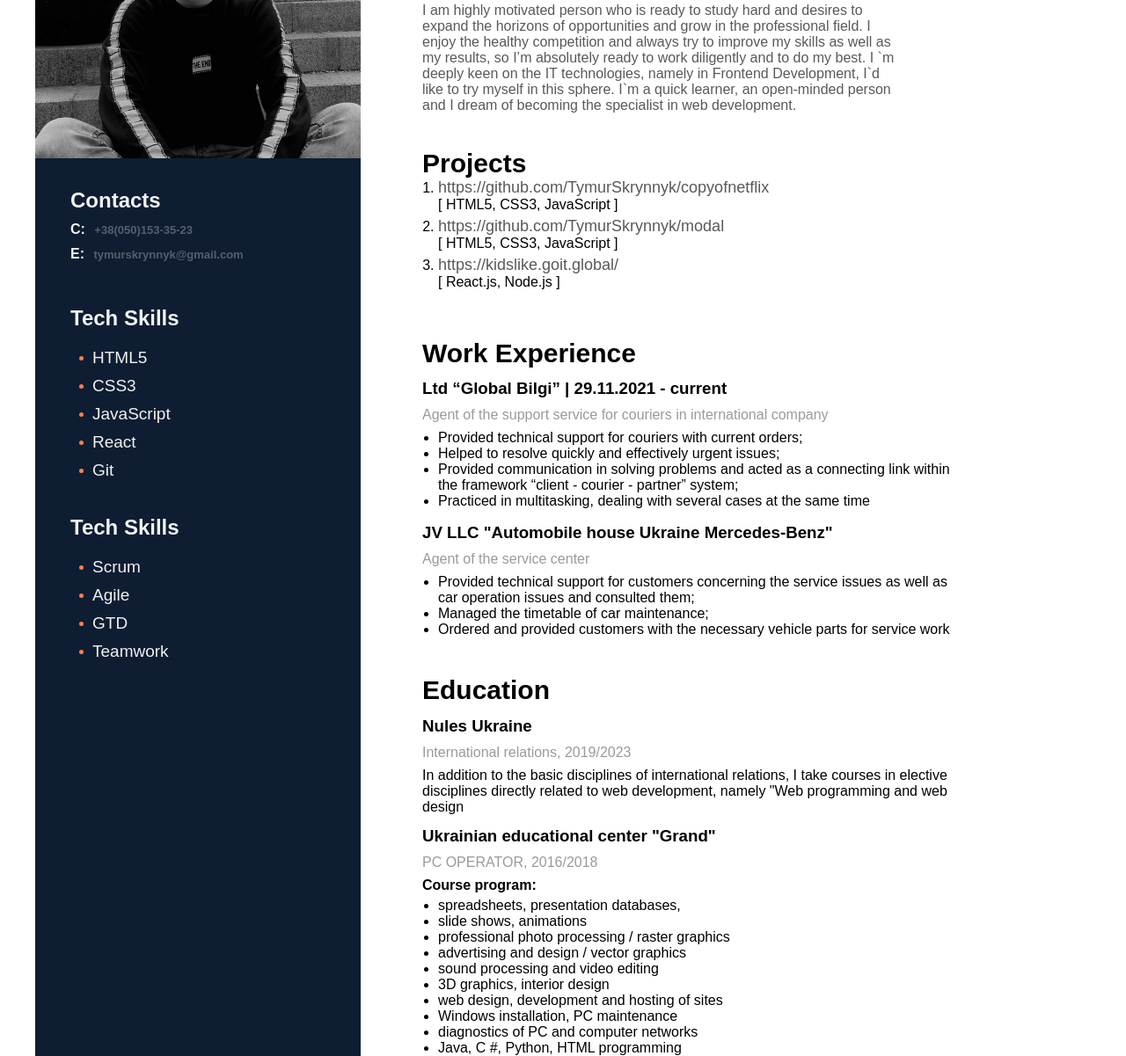
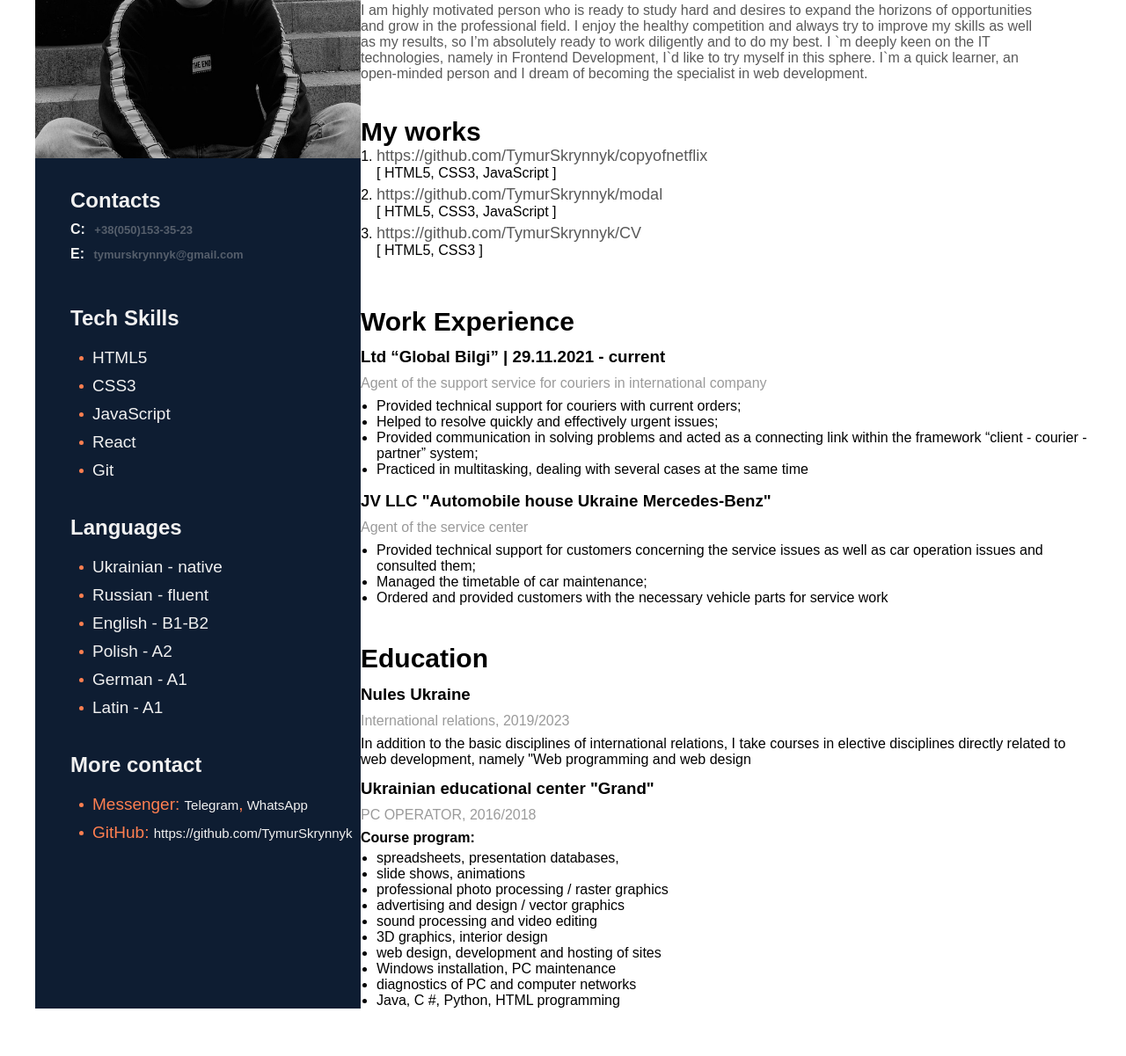
Before and after one commit to TymurSkrynnyk/CV, a plain HTML site: page index.html in a window 1280 px wide. Shown: the part 220-1421 px from the top of the page at 88% size. After the commit the page ends 1367 px from the top, so only its background shows below. Drawn offline with Linux system fonts and the light colour scheme.

Commit message:
add media

```diff
--- a/css/main.css
+++ b/css/main.css
@@ -7,6 +7,7 @@ body {
   display: block;
   font-family: Arial, Helvetica, sans-serif;
   font-size: 16px;
+  overflow-x: hidden;
 }
 
 .wrapper {
@@ -79,12 +80,24 @@ body {
   font-size: 13px;
 }
 
+
+.contact {
+  margin-top: 40px;
+}
+
+.contact li {
+  color: coral;
+}
+
+.contact a {
+  text-decoration: none;
+  color: #f1f1f1;
+  font-size: 15px;
+}
+
 /* Content */
 
-.content {
-  margin-left: 70px;
-  width: 600px;
-}
+
 
 .about {
   margin-top: 100px;
@@ -169,3 +182,40 @@ body {
   font-size: 16px;
   margin-bottom: 5px;
 }
+
+/* @Media */
+@media (max-width: 390px) {
+  .wrapper {
+    max-width: 390px;
+    display: flex;
+    flex-direction: column-reverse;
+  }
+
+  .content {
+    margin-left: 10px;
+    max-width: 390px;
+  }
+
+  .about {
+    margin-top: 30px;
+
+  }
+
+  .educate {
+    margin-bottom: 20px;
+  }
+
+  .projects ol a {
+    font-size: 17px;
+  }
+
+  .cv-photo {
+    width: 390px;
+    margin-top: 30px;
+  }
+
+  .contact {
+    margin-bottom: 30px;
+  }
+
+}
--- a/index.html
+++ b/index.html
@@ -33,13 +33,26 @@
             <li>Git</li>
           </ul>
         </div>
-        <div class="soft-skills">
-          <h2 class="sidebar-title">Tech Skills</h2>
+        <div class="languages">
+          <h2 class="sidebar-title">Languages</h2>
           <ul class="sidebar-list">
-            <li>Scrum</li>
-            <li>Agile</li>
-            <li>GTD</li>
-            <li>Teamwork</li>
+            <li>Ukrainian - native</li>
+            <li>Russian - fluent</li>
+            <li>English - B1-B2</li>
+            <li>Polish - A2</li>
+            <li>German - A1</li>
+            <li>Latin - A1</li>
+          </ul>
+        </div>
+        <div class="contact">
+          <h2 class="sidebar-title">More contact</h2>
+          <ul class="sidebar-list">
+            <li>Messenger:
+              <a href="https://t.me/TymurSkrynnyk">Telegram</a>,<a href="https://wa.me/+380501533523"> WhatsApp</a>
+            </li>
+            <li>GitHub:
+              <a href="https://github.com/TymurSkrynnyk">https://github.com/TymurSkrynnyk</a>
+            </li>
           </ul>
         </div>
       </div>
@@ -47,7 +60,7 @@
 
     <div class="content">
       <div class="about">
-        <h3 class="front-end">Front-end Developer</h3>
+        <h3 class="front-end">JR. Front-end Developer</h3>
         <h1 class="my-name">Skrynnyk Tymur</h1>
         <p>I am highly motivated person who is ready to study hard and desires to
           expand the horizons of opportunities and grow in the professional field. I
@@ -59,7 +72,7 @@
           development.</p>
       </div>
       <div class="projects">
-        <h2 class="text-title-xl">Projects</h2>
+        <h2 class="text-title-xl">My works</h2>
         <ol>
           <li><a
               href="https://github.com/TymurSkrynnyk/copyofnetflix">https://github.com/TymurSkrynnyk/copyofnetflix</a>
@@ -72,10 +85,10 @@
             [ HTML5, CSS3, JavaScript ]
           </p>
           <li>
-            <a href="https://kidslike.goit.global/">https://kidslike.goit.global/</a>
+            <a href="https://kidslike.goit.global/">https://github.com/TymurSkrynnyk/CV</a>
           </li>
           <p>
-            [ React.js, Node.js ]
+            [ HTML5, CSS3 ]
           </p>
         </ol>
       </div>
```
